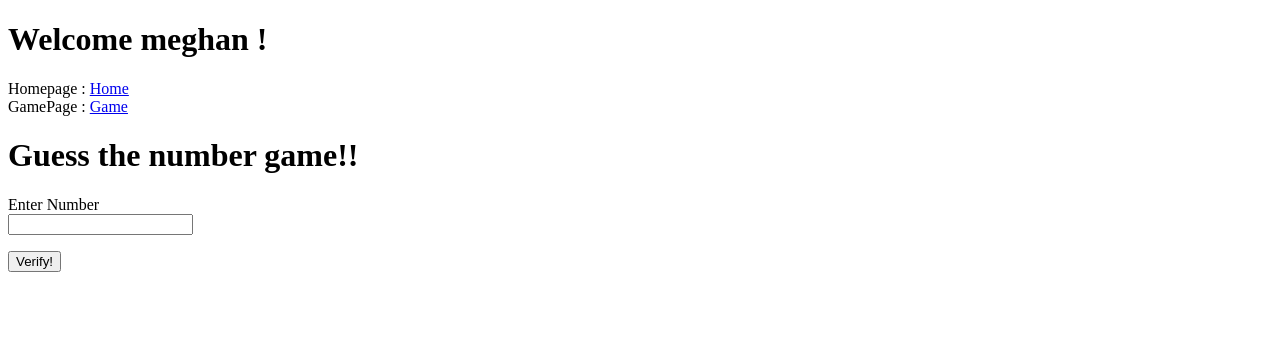
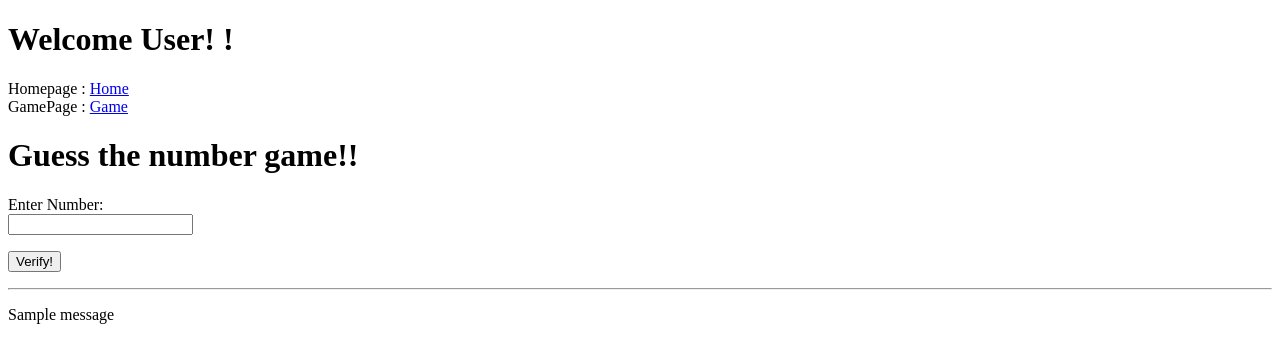
Before and after one commit to meghan14/simple_flask_project, a Flask app: page /game in a window 1280 px wide. Shown: the top 363 px of the page. Run offline with Flask 2, Linux system fonts and the light colour scheme; one stand-in notice (Sample message) is shown.

Commit message:
Adding secret number game code

```diff
--- a/app/game.py
+++ b/app/game.py
@@ -1,7 +1,43 @@
 from flask_wtf import FlaskForm
+import random
 from wtforms import IntegerField, SubmitField
 from wtforms.validators import DataRequired
 
+
+class GameLogic(object):
+    ALLOWED_ATTEMPTS = 7  # initialize with seven attempts
+    def __init__(self, attempts: int = 7, range: int = 100) -> object:
+        if attempts < self.ALLOWED_ATTEMPTS:
+            self.attempts = attempts
+            self.ALLOWED_ATTEMPTS = attempts
+        else:
+            self.attempts = self.ALLOWED_ATTEMPTS
+        self.secret_number = random.randrange(0, range)
+
+    def reset_game(self, range):
+        self.attempts = self.ALLOWED_ATTEMPTS
+        self.secret_number = random.randrange(0, range)
+
+    def verify_against_secret_number(self,number):
+        guessed_number = int(number)
+        self.attempts -=1
+        if not guessed_number is self.secret_number:
+            if guessed_number > self.secret_number:
+                message = f'Wrong! Try going lower. Total attempts left: {self.attempts}!!'
+            elif guessed_number < self.secret_number:
+                message = f'Wrong! Try going higher. Total attempts left: {self.attempts}!!'
+            if self.attempts == 0:
+                message = f"Hard Luck! You are out of attempts. The secret number was {self.secret_number} " \
+                          f" Starting a new Game..."
+                self.reset_game(100)
+            return message
+        else:
+            message = f"Great Job! You guessed the no. in  {self.ALLOWED_ATTEMPTS - self.attempts} attempts!! " \
+                      f"  Starting a new Game.."
+            self.reset_game(100)
+        return message
+
 class GamePanel(FlaskForm):
-    number = IntegerField(" Enter Number ", validators = [DataRequired()])
+    number = IntegerField(" Enter Number: ", validators=[DataRequired()])
     submit = SubmitField("Verify!")
+    logic = GameLogic()
--- a/app/routes.py
+++ b/app/routes.py
@@ -1,16 +1,21 @@
-from flask import render_template
+from flask import render_template, flash, redirect
 from app import app
-from app.game import GamePanel
+from app.game import GamePanel, GameLogic
 
 @app.route("/")
 @app.route("/index")
 def index():
-    user = {"username" : "meghan"}
+    user = {"username" : "User!"}
     posts = [{"quote" :"What a beautiful day"},{"quote": "We have a great weather today!"}]
     return render_template('index.html',title='Home',user=user,posts=posts)
 
 @app.route("/game", methods=['GET','POST'])
 def game():
-    panel = GamePanel()
-    user = {"username": "meghan"}
-    return render_template('game.html',title='Game', user=user,form=panel)
+    form = GamePanel()
+    user = {"username": "User!"}
+    if form.validate_on_submit():
+        flash(f'Number entered {form.number.data}')
+        message = form.logic.verify_against_secret_number(form.number.data)
+        flash(message)
+        # return render_template('game.html',title='Game', user=user,form=panel)
+    return render_template('game.html', user=user,form=form)
--- a/app/templates/game.html
+++ b/app/templates/game.html
@@ -3,10 +3,20 @@
 {% block content %}
 <h1> Guess the number game!! </h1>
     <form action="" method="post" novalidate>
+        {{ form.hidden_tag() }}
         <p>
-            {{form.number.label}} <br>
-            {{form.number(size=32)}}
+            {{ form.number.label }} <br>
+            {{ form.number(size=32) }}
         </p>
-        <p>{{form.submit()}}</p>
+        <p>{{ form.submit() }}</p>
+        <hr>
+        {% with messages = get_flashed_messages() %}
+        {% for message in messages %}
+            {% if message %}
+                <p>{{ message }}</p>
+            {% endif %}
+        {% endfor %}
+        {% endwith %}
+
     </form>
 {% endblock %}
--- a/app/templates/index.html
+++ b/app/templates/index.html
@@ -1,7 +1,7 @@
 {% extends "base.html" %}
 
 {% block content %}
-{% for post in posts %}}
+{% for post in posts %}
     <div>
         <p> {{post.quote}}</p>
     </div>
```
